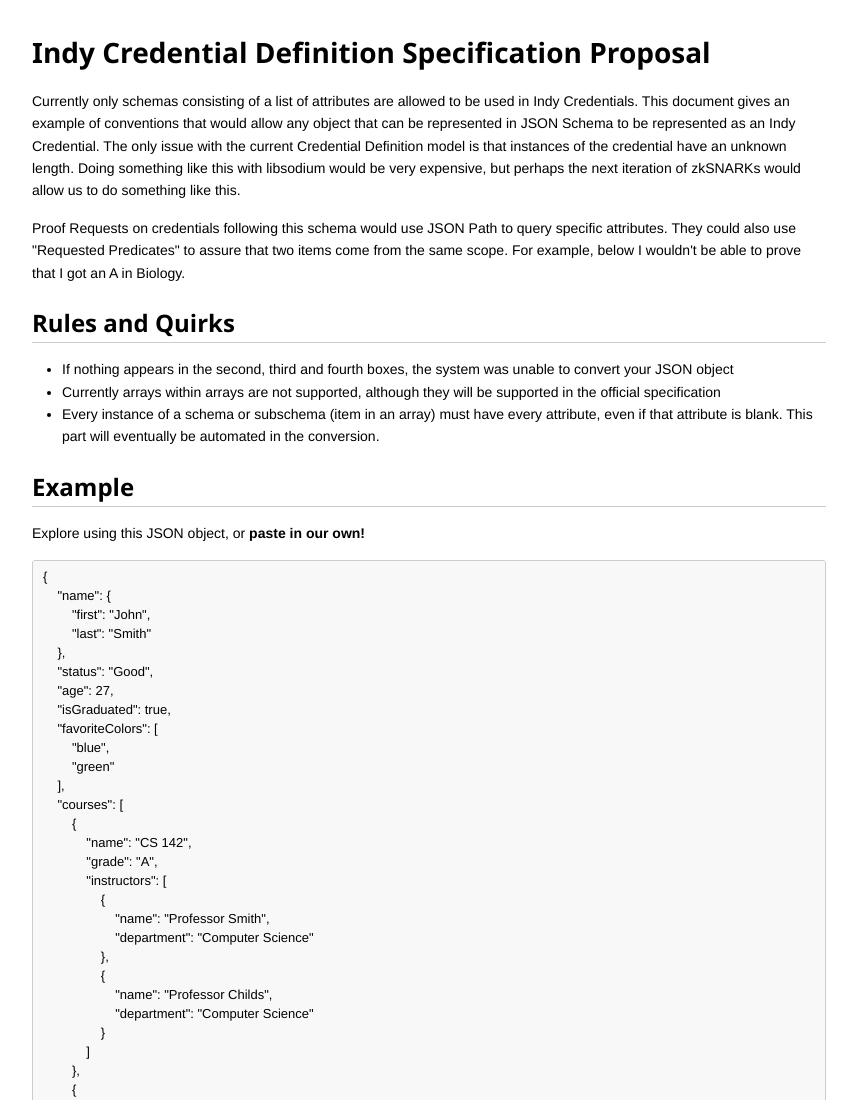
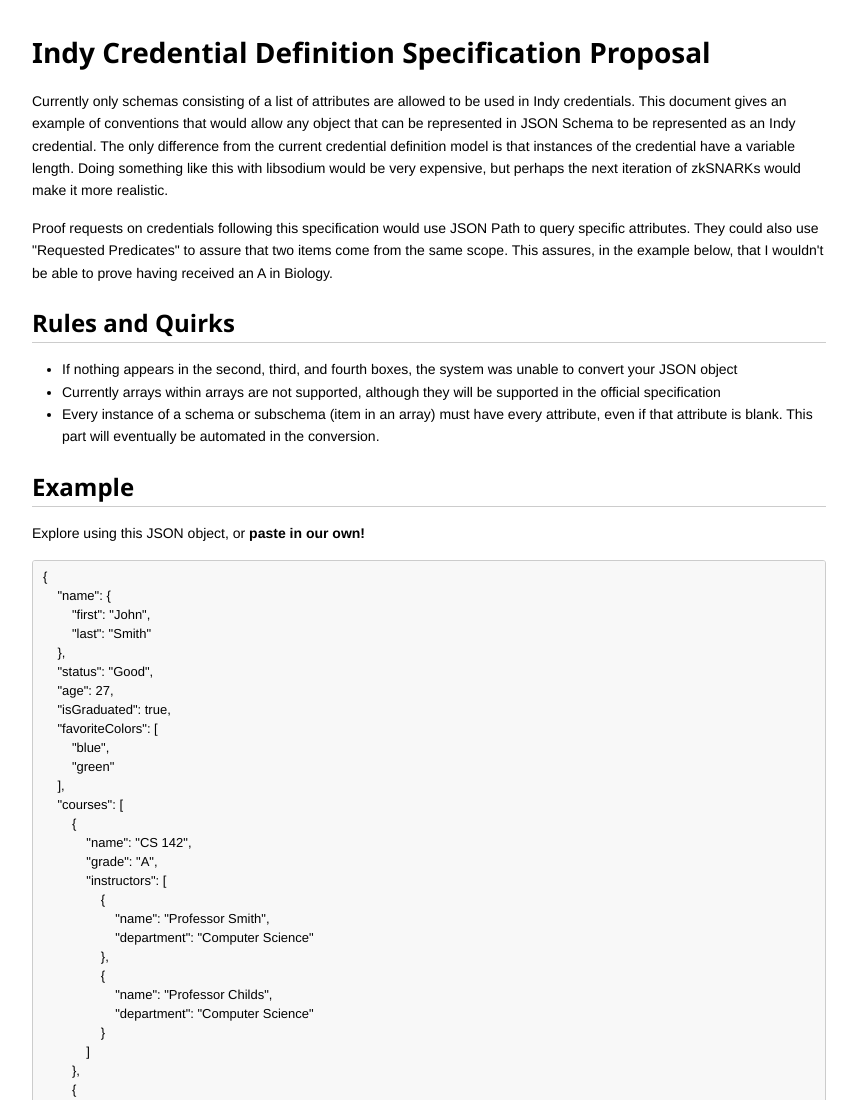
Before and after one commit to saholman/IndyCredDefProposal, a plain HTML site: page index.html in a window 1280 px wide. Shown: the top 1100 px of the page, without its empty margins (211-1068 px from the left). Drawn offline with nearby package versions, Linux system fonts and the light colour scheme.

Commit message:
updated wording

```diff
--- a/index.html
+++ b/index.html
@@ -346,23 +346,23 @@ kbd {
 <h1 id="toc_0">Indy Credential Definition Specification Proposal</h1>
 
 <p>
-    Currently only schemas consisting of a list of attributes are allowed to be used in Indy Credentials.
+    Currently only schemas consisting of a list of attributes are allowed to be used in Indy credentials.
     This document gives an example of conventions that would allow any object that can be represented in
-    JSON Schema to be represented as an Indy Credential.  The only issue with the current Credential Definition
-    model is that instances of the credential have an unknown length.  Doing something like this with libsodium
-    would be very expensive, but perhaps the next iteration of zkSNARKs would allow us to do something like this.
+    JSON Schema to be represented as an Indy credential.  The only difference from the current credential definition
+    model is that instances of the credential have a variable length.  Doing something like this with libsodium
+    would be very expensive, but perhaps the next iteration of zkSNARKs would make it more realistic.
 </p>
 
 <p>
-    Proof Requests on credentials following this schema would use JSON Path to query specific attributes.  They
-    could also use "Requested Predicates" to assure that two items come from the same scope. For example, below I wouldn't
-    be able to prove that I got an A in Biology.
+    Proof requests on credentials following this specification would use JSON Path to query specific attributes.  They
+    could also use "Requested Predicates" to assure that two items come from the same scope. This assures, in the example
+    below, that I wouldn't be able to prove having received an A in Biology.
 </p>
 
 <h2 id="toc_3">Rules and Quirks</h2>
 
 <ul>
-    <li>If nothing appears in the second, third and fourth boxes, the system was unable to convert your JSON object</li>
+    <li>If nothing appears in the second, third, and fourth boxes, the system was unable to convert your JSON object</li>
     <li>Currently arrays within arrays are not supported, although they will be supported in the official specification</li>
     <li>Every instance of a schema or subschema (item in an array) must have every attribute, even if that attribute is blank. This part will eventually be automated in the conversion.</li>
 </ul>
```
